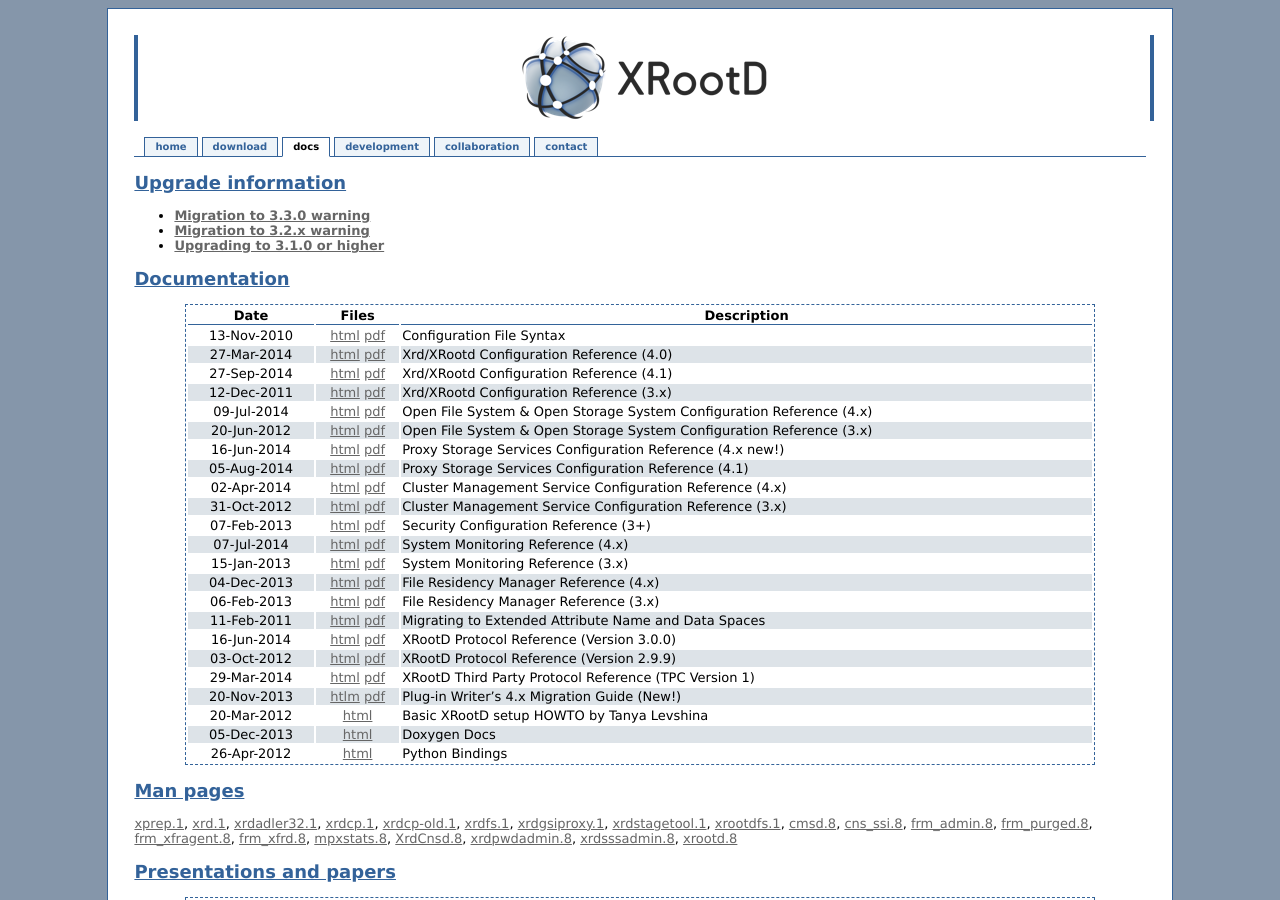
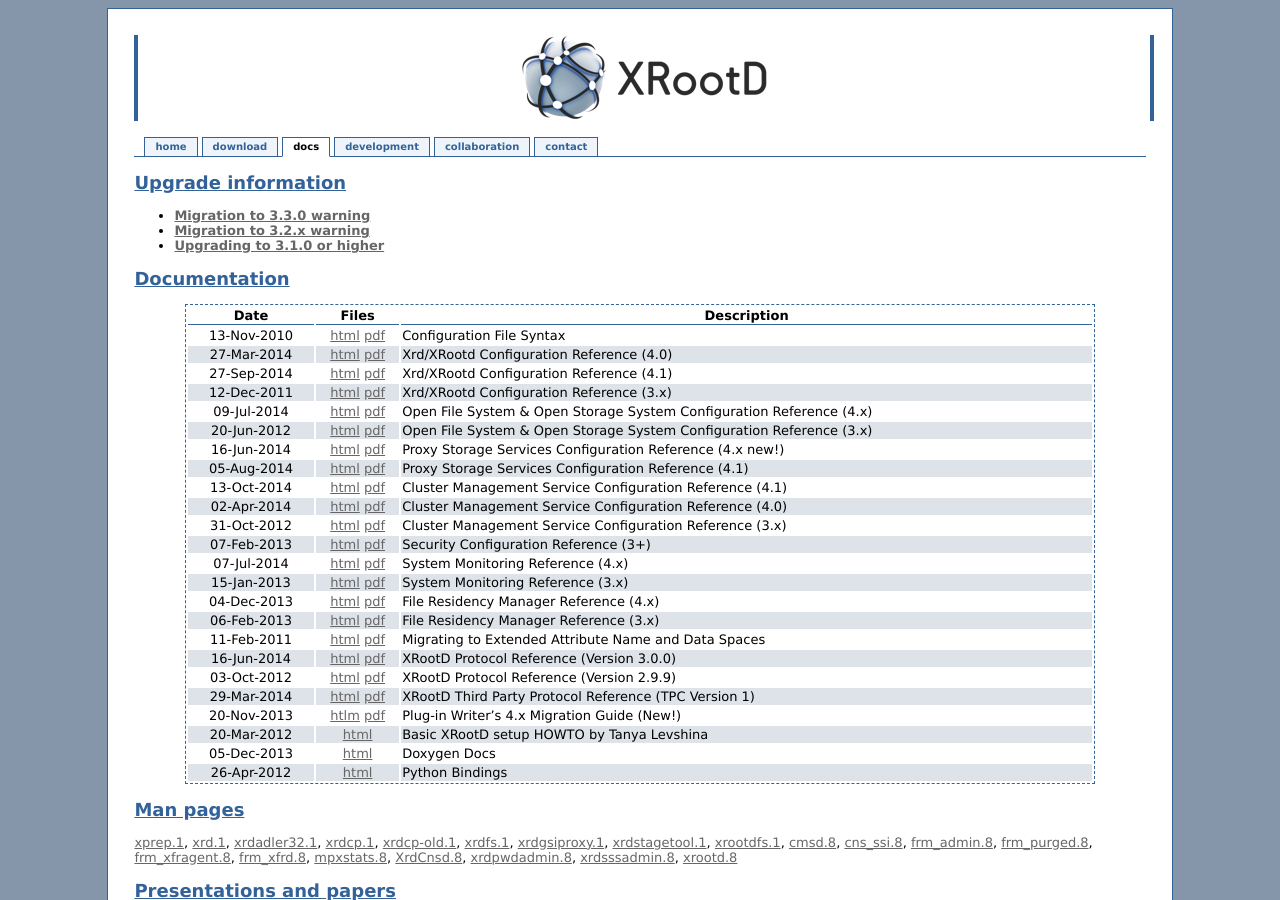
Before and after one commit to xrootd/xrootd-website, a Jekyll site: the page built from docs.md, in a window 1280 px wide and 900 px high. Built offline with Jekyll 4.4.1, drawn with Linux system fonts in a browser that asks for light colours; Markdown is read by kramdown in place of the engine named in the settings.

Commit message:
Update cmsd documentation for 4.1.

```diff
--- a/docs.md
+++ b/docs.md
@@ -24,7 +24,8 @@ Documentation
 |20-Jun-2012|[html](/doc/prod/ofs_config.htm) [pdf](/doc/prod/ofs_config.pdf)        |Open File System &amp; Open Storage System Configuration Reference (3.x)      |
 |16-Jun-2014|[html](/doc/dev4/pss_config.htm) [pdf](/doc/dev4/pss_config.pdf)        |Proxy Storage Services Configuration Reference (4.x new!)    |
 |05-Aug-2014|[html](/doc/dev41/pss_config.htm) [pdf](/doc/dev41/pss_config.pdf)        |Proxy Storage Services Configuration Reference (4.1)    |
-|02-Apr-2014|[html](/doc/dev4/cms_config.htm) [pdf](/doc/dev4/cms_config.pdf)        |Cluster Management Service Configuration Reference (4.x)                    |
+|13-Oct-2014|[html](/doc/dev41/cms_config.htm) [pdf](/doc/dev41/cms_config.pdf)        |Cluster Management Service Configuration Reference (4.1)                    |
+|02-Apr-2014|[html](/doc/dev4/cms_config.htm) [pdf](/doc/dev4/cms_config.pdf)        |Cluster Management Service Configuration Reference (4.0)                    |
 |31-Oct-2012|[html](/doc/prod/cms_config.htm) [pdf](/doc/prod/cms_config.pdf)        |Cluster Management Service Configuration Reference (3.x)                    |
 |07-Feb-2013|[html](/doc/prod/sec_config.htm) [pdf](/doc/prod/sec_config.pdf)        |Security Configuration Reference (3+)                                         |
 |07-Jul-2014|[html](/doc/dev4/xrd_monitoring.htm) [pdf](/doc/dev4/xrd_monitoring.pdf)|System Monitoring Reference (4.x)                                           |
```
